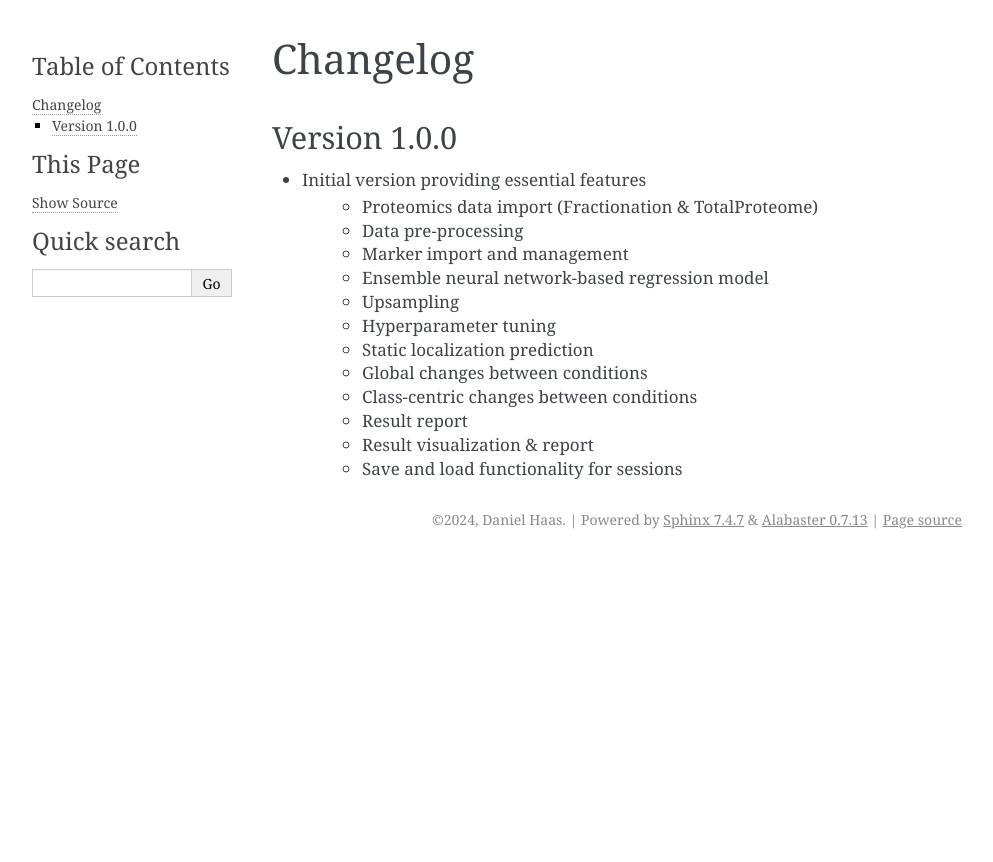
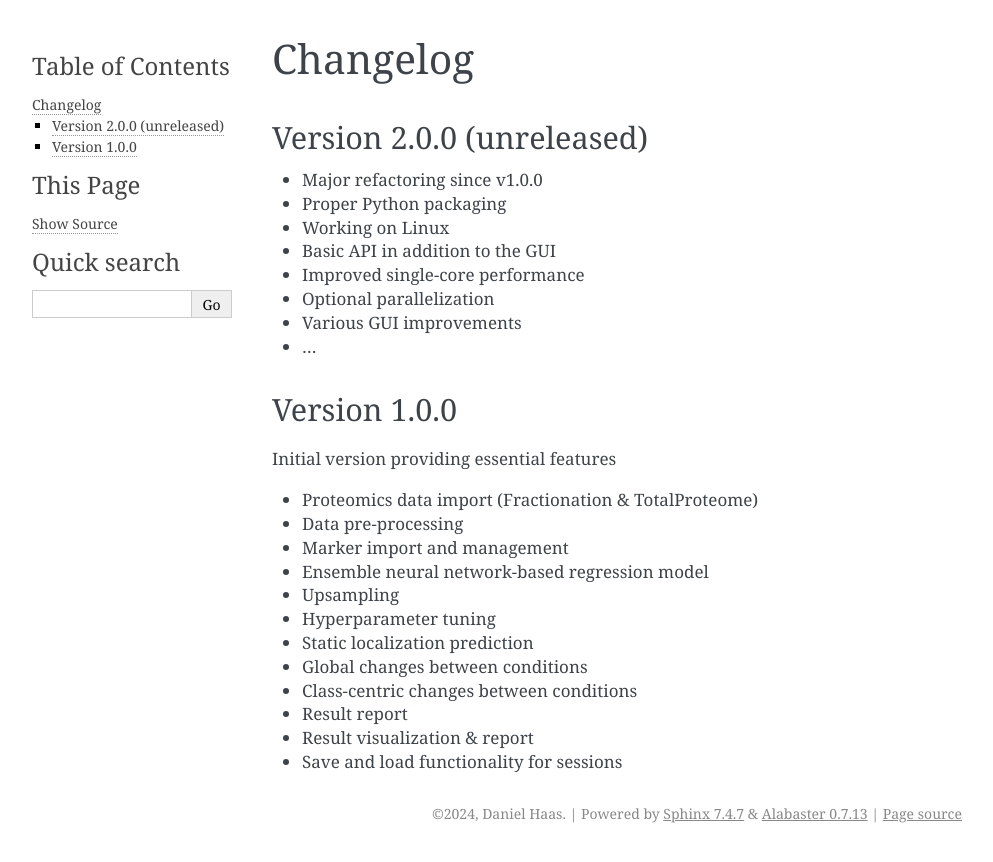
Before and after one commit to ICB-DCM/C-COMPASS, a Sphinx documentation site: the page built from doc/changelog.rst, in a window 1280 px wide. Shown: the top 862 px of the page, without its empty margins (148-1141 px from the left). Built offline with Sphinx 7.4.7, drawn with Linux system fonts in a browser that asks for light colours.

Commit message:
doc: Update changelog

```diff
--- a/doc/changelog.rst
+++ b/doc/changelog.rst
@@ -1,19 +1,32 @@
 Changelog
 =========
+
+Version 2.0.0 (unreleased)
+--------------------------
+
+* Major refactoring since v1.0.0
+* Proper Python packaging
+* Working on Linux
+* Basic API in addition to the GUI
+* Improved single-core performance
+* Optional parallelization
+* Various GUI improvements
+* ...
 
 Version 1.0.0
 -------------
 
-- Initial version providing essential features
-   - Proteomics data import (Fractionation & TotalProteome)
-   - Data pre-processing
-   - Marker import and management
-   - Ensemble neural network-based regression model
-   - Upsampling
-   - Hyperparameter tuning
-   - Static localization prediction
-   - Global changes between conditions
-   - Class-centric changes between conditions
-   - Result report
-   - Result visualization & report
-   - Save and load functionality for sessions
+Initial version providing essential features
+
+- Proteomics data import (Fractionation & TotalProteome)
+- Data pre-processing
+- Marker import and management
+- Ensemble neural network-based regression model
+- Upsampling
+- Hyperparameter tuning
+- Static localization prediction
+- Global changes between conditions
+- Class-centric changes between conditions
+- Result report
+- Result visualization & report
+- Save and load functionality for sessions
```
